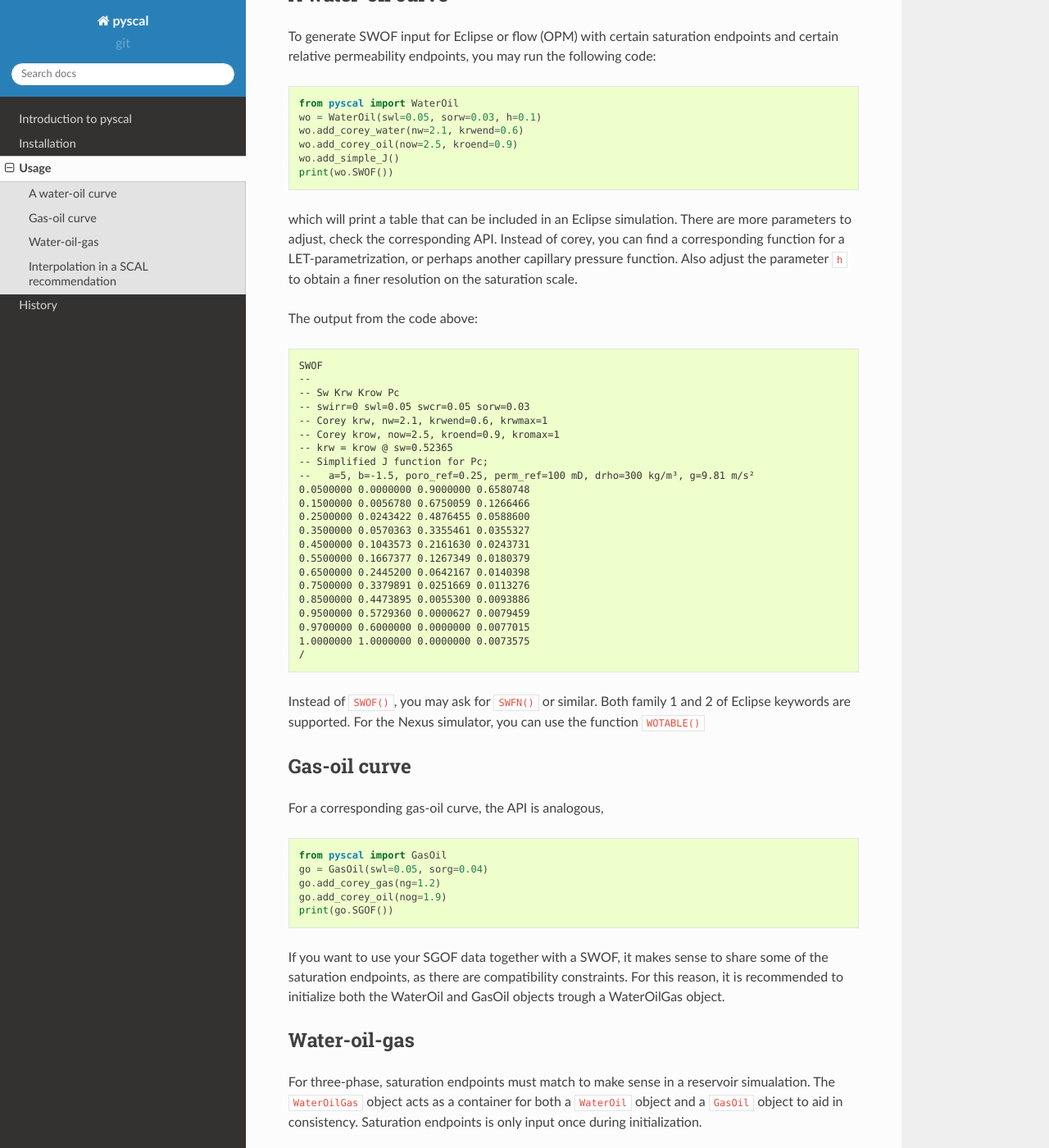
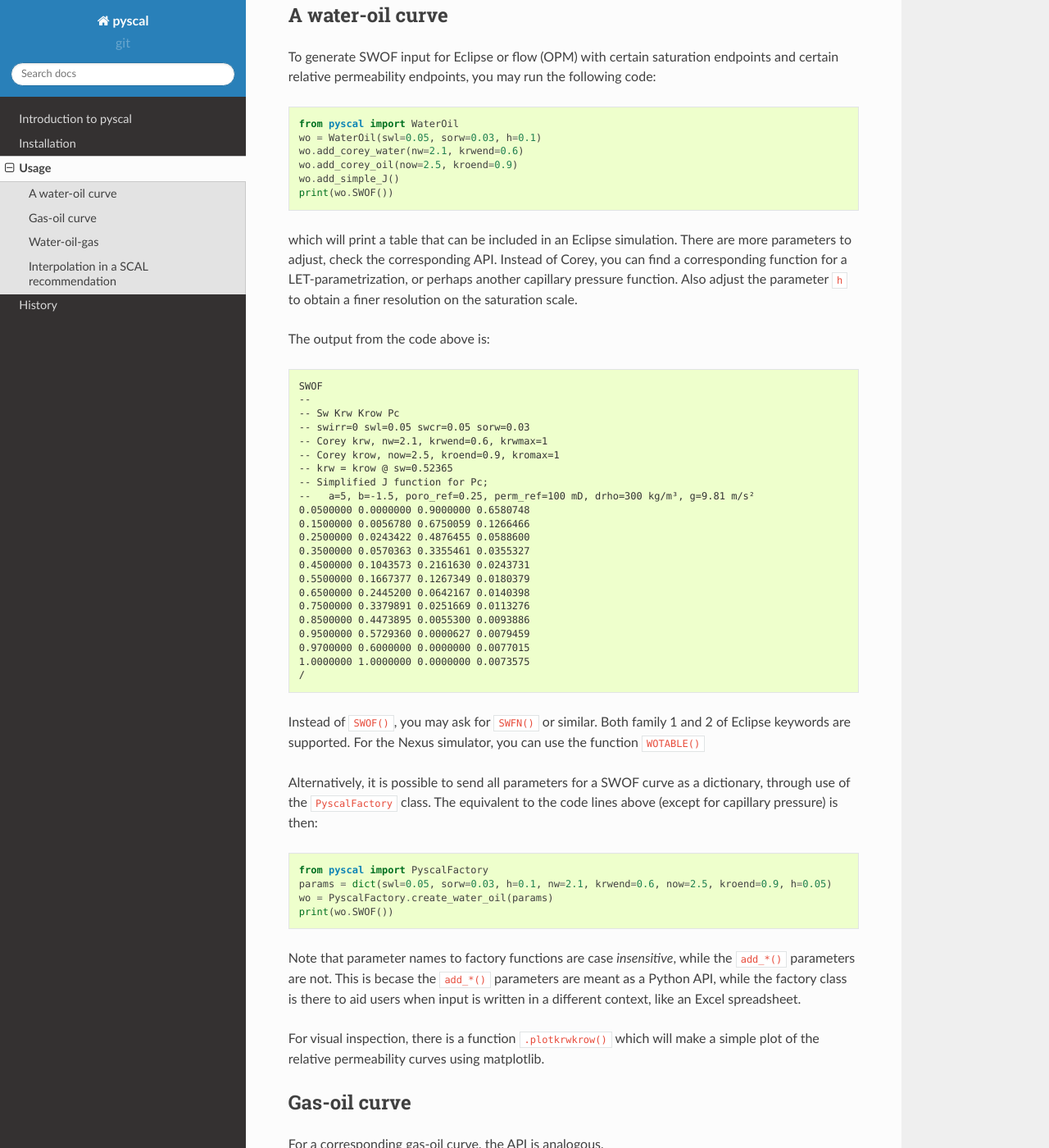
Before and after one commit to equinor/pyscal, a Sphinx documentation site: the page built from docs/usage.rst, in a window 1280 px wide and 1400 px high, scrolled down 255 px. Shown: the whole window at 82% size. Built offline with Sphinx 7.4.7 and the Read the Docs theme 2.0.0, drawn with Linux system fonts in a browser that asks for light colours; pages that are not in the unit, such as notebooks, are missing from menus; some of the changed text lies outside the part shown.

Commit message:
Update docs, both rst and docstrings

```diff
--- a/docs/index.rst
+++ b/docs/index.rst
@@ -1,7 +1,7 @@
 Documentation for pyscal
 ========================
 
-Pyscal is a package for relative permeability/SCAL support in reservoir simulation.
+Relative permeability/SCAL support in reservoir simulation.
 
 .. toctree::
    :maxdepth: 2
--- a/docs/readme.rst
+++ b/docs/readme.rst
@@ -2,35 +2,42 @@
 ======================
 
 *pyscal* is a Python module for creating `relative permeability`_ input
-curves for Eclipse and Nexus, either directly from parametrizations or
-from a SCAL recommendation parameter set. Curves can be interpolated
-within a SCAL recommendation. History match can be done directly on
-curve parameters, or on interpolation parameters.
+curves for Eclipse, Flow (OPM) and Nexus, either directly from parametrizations (Corey
+or LET) or from a SCAL recommendation parameter set.
 
-Both LET and Corey are supported. One table can have LET for krw and
-Corey for kro if so is wished. Relative permeability data can also be
-parsed from tabulated data.
+Alternatively, interpolated curves can be generated, that are within
+a set of other curves, for example from a SCAL recommendation from low
+to high. This enables history match both directly on
+curve parameters (Corey/LET), or on interpolation parameters.
 
-Output is in SWOF/SGOF for Eclipse, and WOTABLE/GOTABLE for Nexus
+Relative permeability data can also be parsed from tabulated data and
+then used for interpolation.
 
-Errors in the tables are catched and reported, similiar to Eclipse
-error checking.
+Capillary pressure is supported through a selected number of parametrizations.
 
-Classes:
- * SCALrecommendation (container for three OilWaterGas objects)
- * OilWaterGas (holds one WaterOil and one GasOil object)
- * WaterOil (representing krw and krow for one facies/satnum)
- * GasOil (representing krg and krog for one facies/satnum)
+Objects:
+~~~~~~~~
 
-History matching relative permeability can be done in two ways:
+``WaterOil``
+  represents the data for water-oil relative permeability and
+  capillary pressure. Essentially the data for SWOF plus metadata.
 
-1. Interpolation between low/base/high in a SCALrecommendation object,
-   you may choose correlated parameter for wateroil and oilgas
-   if you prefer.
-2. Direct matching on parameters that goes into WaterOil/GasOil,
-   supposedly difficult if you use LET.
+``GasOil``
+  ditto for gas-oil relative permeability
 
-For multiple SATNUMs, use one SCALrecommendation object for each and
-loop over your SATNUMs.
+``WaterOilGas``
+  container object for one ``WaterOil`` and one ``GasOil``. Useful
+  for making SOF3 output, and for ensuring endpoint consistency
+  in three-phase simulations.
+
+``SCALrecommendation``
+  container object for three OilWaterGas objects which are tagged
+  as low, base and high. Useful for interpolating between low and high,
+  going from -1 (low) through 0 (base) to 1 (high).
+
+``PyscalFactory``
+  Contains convenience functions for initializing the above objects from
+  Python dictionaries.
+
 
 .. _relative permeability: http://en.wikipedia.org/wiki/Relative_permeability
--- a/docs/usage.rst
+++ b/docs/usage.rst
@@ -1,9 +1,9 @@
 Usage
 =====
 
-Pyscal is meant to be used directly by end users by its Python
-API. Additionally there are end-user scripts where parameter
-collection are inputted through Excel worksheets.
+``pyscal`` is a Python API, meaning that end users can use it in
+Python scripts or interactive Python sessions. Scripts can be built on
+top of pyscal that read input from text files, CSV files or Excel worksheets.
 
 A water-oil curve
 -----------------
@@ -23,12 +23,12 @@
 
 which will print a table that can be included in an Eclipse
 simulation. There are more parameters to adjust, check the
-corresponding API. Instead of corey, you can find a corresponding
+corresponding API. Instead of Corey, you can find a corresponding
 function for a LET-parametrization, or perhaps another capillary
 pressure function. Also adjust the parameter ``h`` to obtain a finer
 resolution on the saturation scale.
 
-The output from the code above:
+The output from the code above is:
 
 .. code-block:: console
 
@@ -60,6 +60,26 @@
 family 1 and 2 of Eclipse keywords are supported.  For the Nexus
 simulator, you can use the function ``WOTABLE()``
 
+Alternatively, it is possible to send all parameters for a SWOF curve
+as a dictionary, through use of the ``PyscalFactory`` class. The
+equivalent to the code lines above (except for capillary pressure) is then:
+
+.. code-block:: python
+
+    from pyscal import PyscalFactory
+    params = dict(swl=0.05, sorw=0.03, h=0.1, nw=2.1, krwend=0.6, now=2.5, kroend=0.9, h=0.05)
+    wo = PyscalFactory.create_water_oil(params)
+    print(wo.SWOF())
+
+Note that parameter names to factory functions are case *insensitive*, while
+the ``add_*()`` parameters are not. This is becase the ``add_*()`` parameters
+are meant as a Python API, while the factory class is there to aid
+users when input is written in a different context, like an Excel
+spreadsheet.
+
+For visual inspection, there is a function ``.plotkrwkrow()`` which will
+make a simple plot of the relative permeability curves using matplotlib.
+
 Gas-oil curve
 -------------
 
@@ -75,8 +95,14 @@
 
 If you want to use your SGOF data together with a SWOF, it makes sense
 to share some of the saturation endpoints, as there are compatibility constraints.
-For this reason, it is recommended to initialize both the WaterOil and GasOil objects
-trough a WaterOilGas object.
+For this reason, it is recommended to initialize both the ``WaterOil`` and ``GasOil``
+objects trough a ``WaterOilGas`` object.
+
+There is a corresponding ``PyscalFactory.create_gas_oil()`` support function with
+dictionary as argument.
+
+For plotting, ``GasOil`` object has a function ``.plotkrgkrog()``.
+
 
 Water-oil-gas
 -------------
@@ -100,11 +126,13 @@
 As seen in the example, the object members ``wateroil`` and ``gasoil`` are ``WaterOil`` and ``GasOil`` objects
 having been initialized by the ``WaterOilGas`` initialization.
 
+Alternatively, there is a
 The ``WaterOilGas`` objects can write ``SWOF`` tables (which is directly delegated to the ``WaterOil`` object, but
 it can also write a ``SOF3`` table.
 
 A method ``.selfcheck()`` can be run on the object to determine if there are any known consistency issues (which would
 crash a reservoir simulator) with the tabulated data.
+
 
 Interpolation in a SCAL recommendation
 --------------------------------------
@@ -119,7 +147,10 @@
 interpolation parameter can be used for the `GasOil` interpolation
 if they are believed to be independent.
 
-SCAL recommendations are initialized with dictionaries
+SCAL recommendations are initialized from three distinct
+``WaterOilGas`` objects, which are then recommended constructed using
+the corresponding factory method.
+
 for each of the low, base and high curve sets. LET or Corey
 parameterizations are assumed and the parameters are picked
 from the dictionaries. The dictionaries are typically parsed
@@ -127,12 +158,12 @@
 
 .. code-block:: python
 
-    from pyscal import SCALrecommendation
+    from pyscal import SCALrecommendation, PyscalFactory
 
-    low = dict(...)
-    base = dict(...)
-    high = dict(...)
-    rec = SCALrecommendation(low, base, high, h=0.02)
+    low = PyscalFactory.create_water_oil_gas(dict(nw=1, now=1, ng=1, nog=1, tag='low'))
+    base = PyscalFactory.create_water_oil_gas(dict(nw=2, now=2, ng=2, nog=3, tag='base'))
+    high = PyscalFactory.create_water_oil_gas(dict(nw=3, now=3, ng=3, nog=3, tag='high'))
+    rec = SCALrecommendation(low, base, high)
 
     interpolant = rec.interpolate(-0.4)
 
```
Also changed, not shown: docs/installation.rst (+8 -7 lines), 4 other files.
